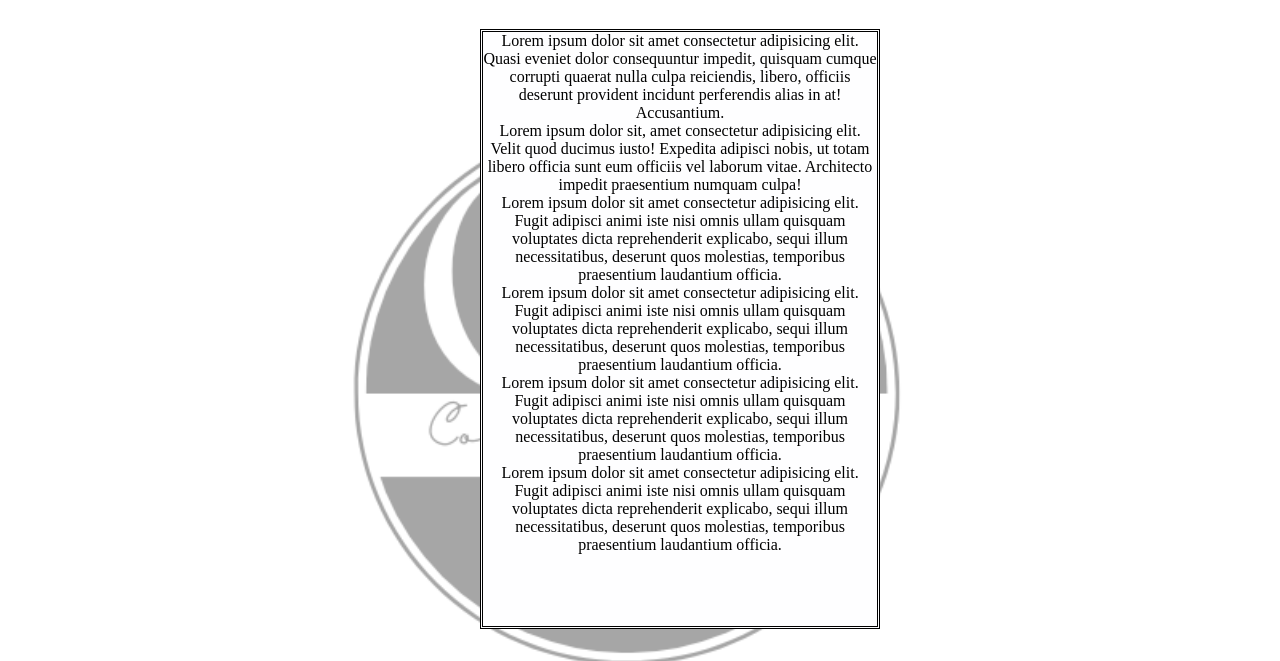
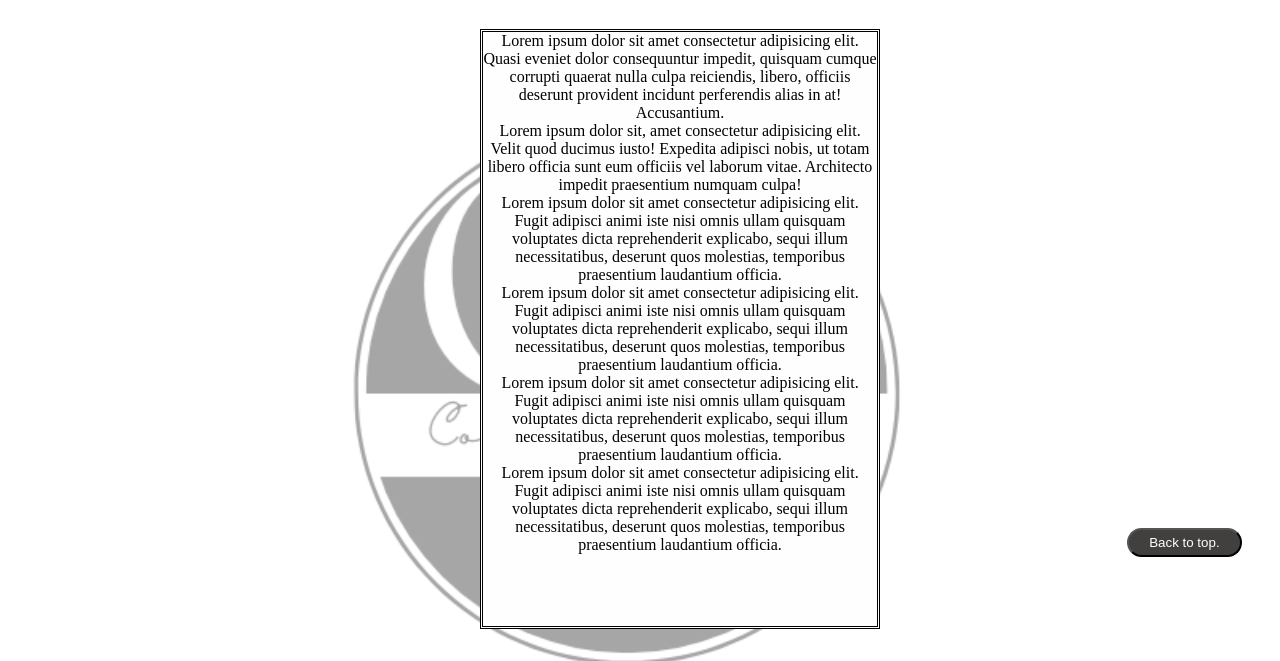
Before and after one commit to Kirsten03/Final-Project-Oct, a plain HTML site: page Home.html in a window 1280 px wide. Shown: the part 163-824 px from the top of the page. Drawn offline with Linux system fonts and the light colour scheme.

Commit message:
newer add

```diff
--- a/Home.html
+++ b/Home.html
@@ -31,8 +31,15 @@
             <img src="./Images/Imageone.jpg" alt="imageone" width="400px" height="600px">
 </div>
     </main>
+    <div class="topBtn">
+        <a href="#topBtn">
+            <button>Back to top.</button>
+        </a>
+    </div>
+</body>
+
     <footer>
         <img src="./Images/CupBottom.png" alt="logo" width="100px" height="100px">
     </footer>
-</body>
+
 </html>
--- a/css/About.css
+++ b/css/About.css
@@ -78,3 +78,21 @@ footer{
     width: 100%;
     background-color: black;
 }
+.topBtn{
+    position: fixed;
+    right: 3%;
+    bottom: 10%;
+}
+.topBtn button{
+    color: #fff;
+    padding: 5px 20px;
+    border-radius: 30px;
+    background-color: rgb(66, 63, 63);
+}
+.topBtn button:hover{
+    background-color: blue;
+    color: #fff;
+}
+.topBtn button:active{
+    background-color: chartreuse;
+    color: #000;
--- a/css/Home.css
+++ b/css/Home.css
@@ -78,3 +78,22 @@ footer{
     width: 100%;
     background-color: black;
 }
+
+.topBtn{
+    position: fixed;
+    right: 3%;
+    bottom: 10%;
+}
+.topBtn button{
+    color: #fff;
+    padding: 5px 20px;
+    border-radius: 30px;
+    background-color: rgb(66, 63, 63);
+}
+.topBtn button:hover{
+    background-color: blue;
+    color: #fff;
+}
+.topBtn button:active{
+    background-color: chartreuse;
+    color: #000;
--- a/css/contact.css
+++ b/css/contact.css
@@ -83,3 +83,21 @@ footer{
     width: 100%;
     background-color: black;
 }
+.topBtn{
+    position: fixed;
+    right: 3%;
+    bottom: 10%;
+}
+.topBtn button{
+    color: #fff;
+    padding: 5px 20px;
+    border-radius: 30px;
+    background-color: rgb(66, 63, 63);
+}
+.topBtn button:hover{
+    background-color: blue;
+    color: #fff;
+}
+.topBtn button:active{
+    background-color: chartreuse;
+    color: #000;
```
Also changed, not shown: About.html (+5 -0 lines), contact.html (+5 -0 lines).
